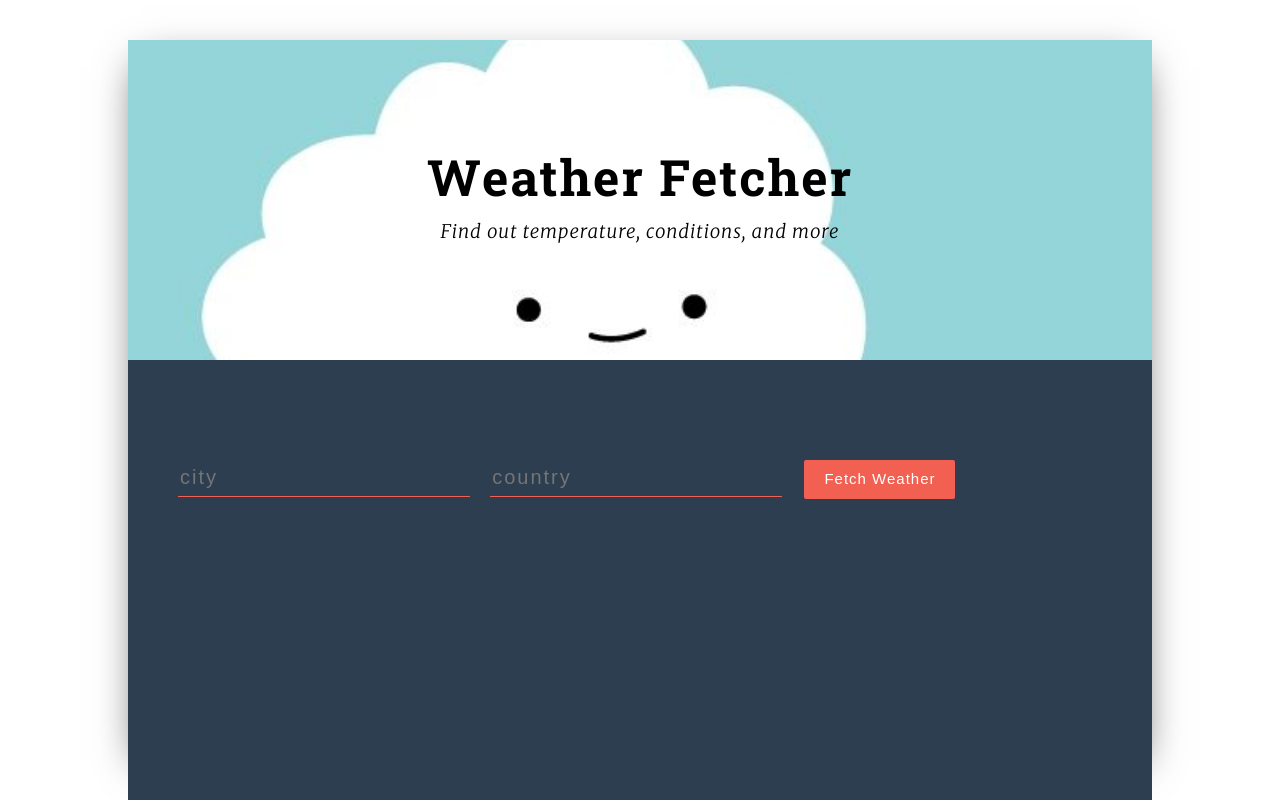
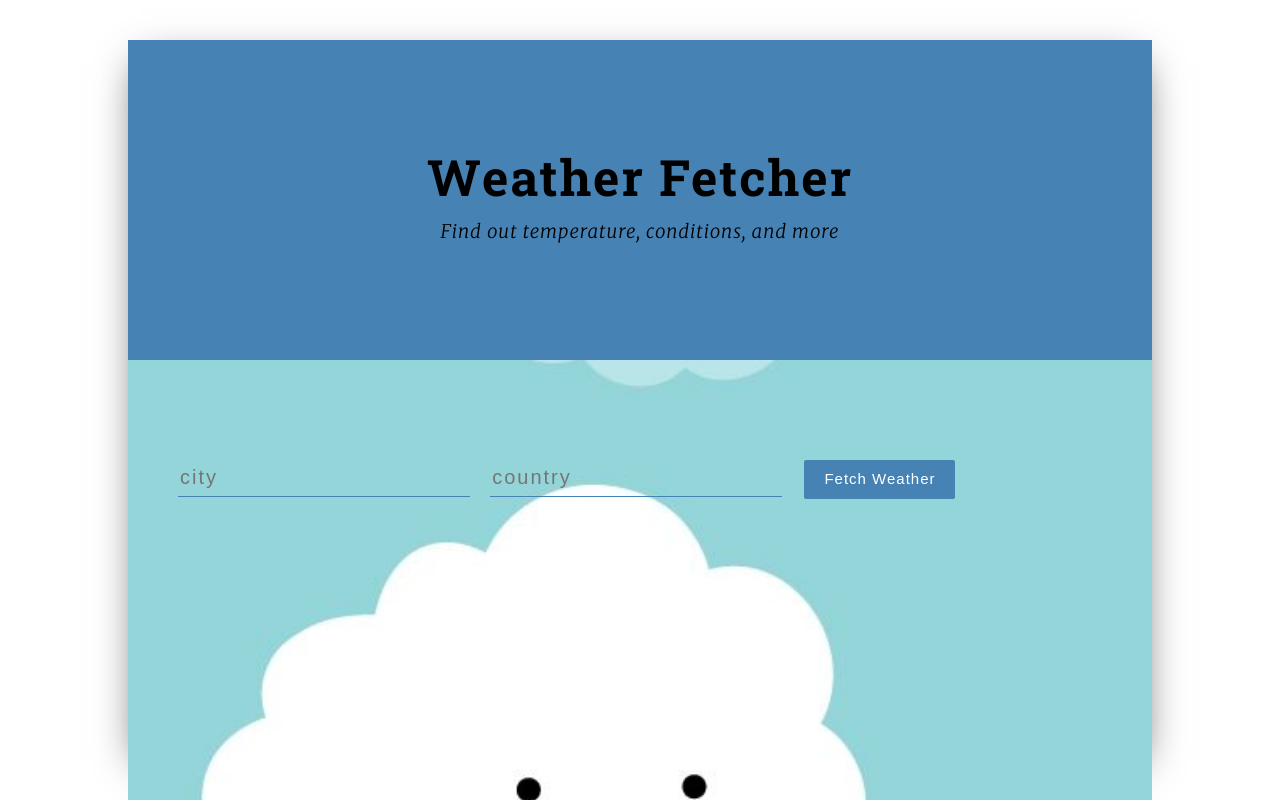
Before and after one commit to marselgray/weatherapp, a React (Create React App) app: page / in a window 1280 px wide. Shown: the top 800 px of the page. Built offline with nearby package versions, Linux system fonts and the light colour scheme.

Commit message:
more css

```diff
--- a/src/App.css
+++ b/src/App.css
@@ -31,8 +31,9 @@ body {
   justify-content: center;
   text-align: center;
   color: #000;
-  background: url("img/bg.jpg") center center no-repeat;
-  background-size: cover;
+  /* background: url("img/bg.jpg") center center no-repeat;
+  background-size: cover; */
+  background-color: #4682B4;
 }
 
 .title-container__title {
@@ -51,19 +52,21 @@ body {
 }
 
 .form-container {
-  background-color: #2c3e50;
+  background-color: #4682B4;
   height: 80vh;
   padding-top: 100px;
   padding-left: 50px;
+  background: url("img/bg.jpg") center center no-repeat;
+  background-size: cover;
 }
 
 input[type="text"] {
   background-color: transparent;
   border: 0;
-  border-bottom: solid 1px #f16051;
+  border-bottom: solid 1px #4682B4;
   width: 30%;
   padding-bottom: 4px;
-  color: #fff !important;
+  color: #black !important;
   font-weight: lighter;
   letter-spacing: 2px;
   margin-bottom: 30px;
@@ -76,8 +79,8 @@ input[type="text"] {
 }
 
 input:-webkit-autofill {
-    -webkit-box-shadow: 0 0 0 30px #2c3e50 inset;
-    -webkit-text-fill-color: #fff !important;
+    -webkit-text-fill-color: black;
+    -webkit-text-fill-color: black !important;
 }
 
 button {
@@ -89,7 +92,7 @@ button {
   letter-spacing: 1px;
   font-size: 15px;
   cursor: pointer;
-  background-color: #f16051;
+  background-color: #4682B4;
   color: #fff;
   font-weight: 100;
 }
@@ -106,7 +109,7 @@ button:active {
 }
 
 .weather__key {
-  color: #f16051;
+  color: #4682B4;
   border-bottom: solid 2px rgba(255,255,255,0.06);
   padding: 20px 0 20px 0;
   font-weight: 400;
@@ -117,12 +120,12 @@ button:active {
 }
 
 .weather__value {
-  color: #fff;
+  color: #black;
   font-weight: 200;
 }
 
 .weather__error {
-  color: #f16051;
+  color: #4682B4;
   font-size: 20px;
   letter-spacing: 1px;
   font-weight: 200;
```
